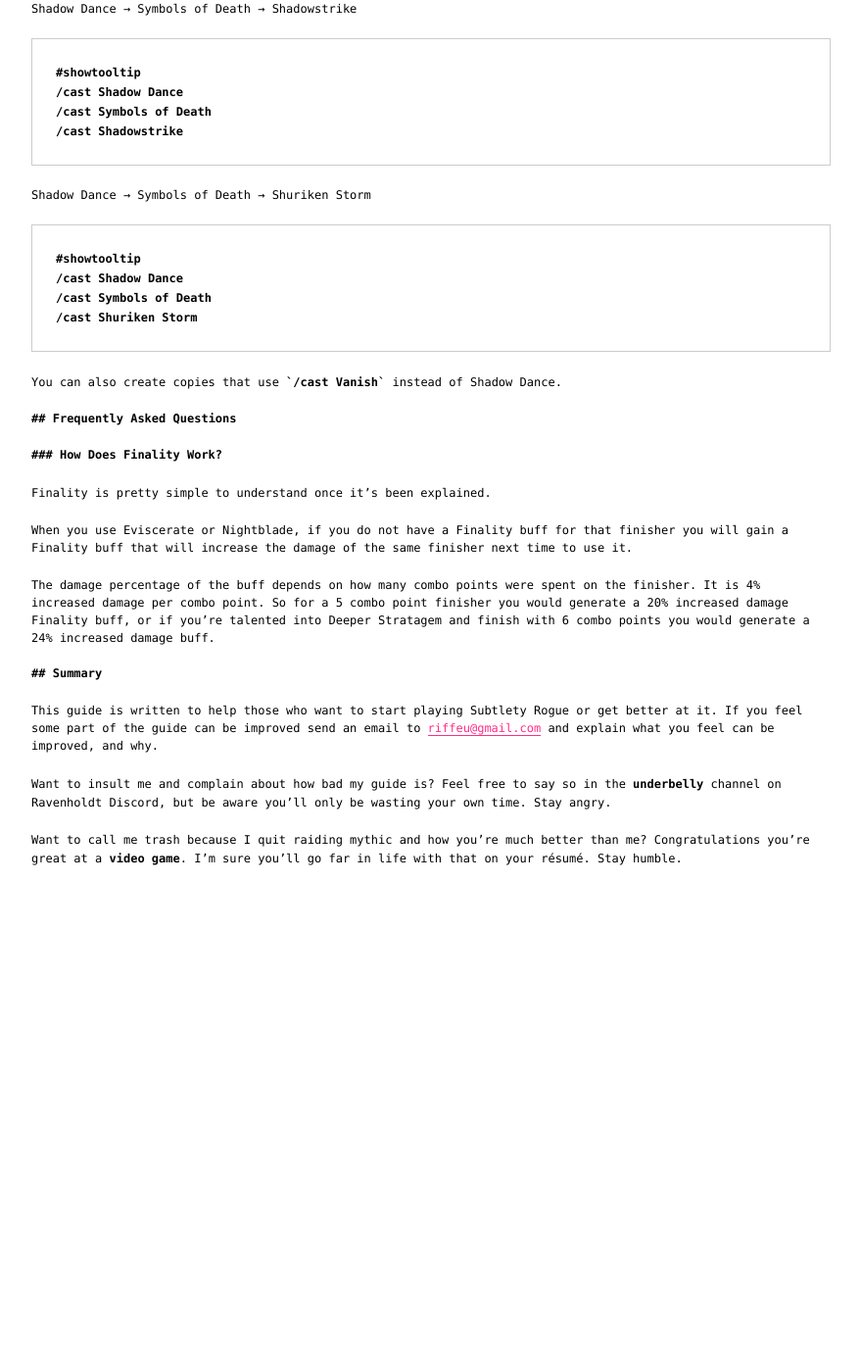
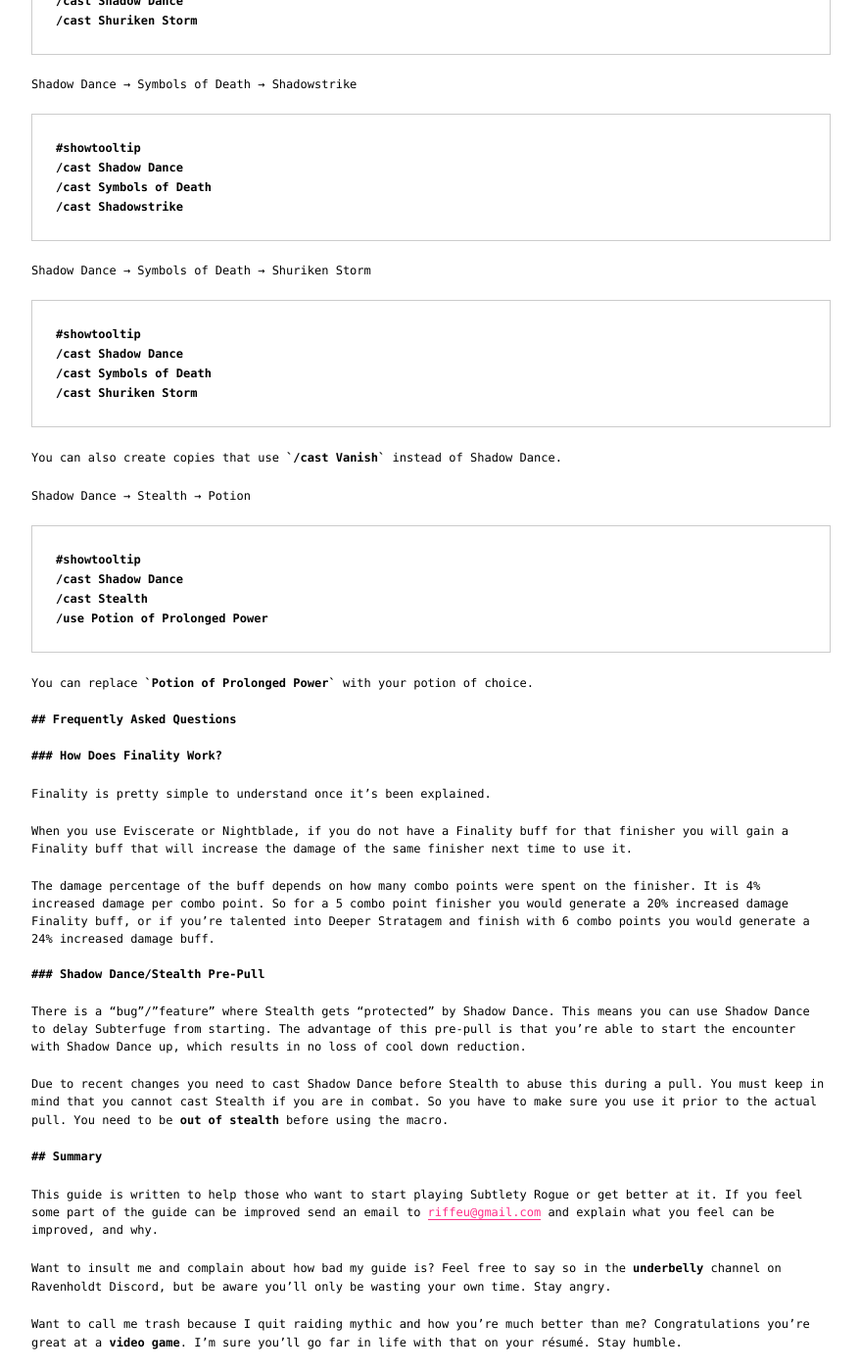
Before and after one commit to weakweak/riff.tf, a Jekyll site: the page built from index.md, in a window 1280 px wide and 1400 px high, scrolled down 5483 px. Shown: the whole window at 98% size, without its empty margins (200-1079 px from the left). Built offline with Jekyll 4.4.1, drawn with Linux system fonts in a browser that asks for light colours; our own code applies the rules of GitHub Pages for plain Markdown files; before the commit the page ends 6389 px from its top, so only the background shows below that; some of the changed text lies outside the part shown.

Commit message:
Add ShD/Stealth pre-pull details

```diff
--- a/index.md
+++ b/index.md
@@ -10,8 +10,8 @@
 I'll make a note of any changes to the guide and the date it was updated here if
 you want to come back in the future to check for changes.
 
-**Last updated: Monday, 15th April 2017 - Removed details about Anticipation bug
-due to it being fixed**
+**Last updated: Tuesday 23rd May 2017 - Added details about the Shadow
+Dance/Stealth pre-pull**
 
 <div id="toc"></div>
 
@@ -166,8 +166,13 @@
 ### Pre-Pull
 
 - Before the pull timer, Symbols of Death
-- 3 seconds on the pull timer, Symbols of Death
-- 1 second on the pull timer, Potion
+- 5 seconds on the pull timer, Symbols of Death, and then come out of stealth
+- 1 second on the pull timer, use Shadow Dance, Stealth, and Potion
+  macro<sup>2</sup>
+
+2: See [macros](#macros) for the Shadow Dance, Stealth, and Potion macro. More
+details about this can be found in the [FAQ
+section](#frequently-asked-questions).
 
 ### Pull
 
@@ -300,6 +305,15 @@
 
 You can also create copies that use `/cast Vanish` instead of Shadow Dance.
 
+Shadow Dance &rarr; Stealth &rarr; Potion
+
+    #showtooltip
+    /cast Shadow Dance
+    /cast Stealth
+    /use Potion of Prolonged Power
+
+You can replace `Potion of Prolonged Power` with your potion of choice.
+
 ## Frequently Asked Questions
 
 ### How Does Finality Work?
@@ -316,6 +330,18 @@
 talented into Deeper Stratagem and finish with 6 combo points you would generate
 a 24% increased damage buff.
 
+### Shadow Dance/Stealth Pre-Pull
+
+There is a "bug"/"feature" where Stealth gets "protected" by Shadow Dance. This
+means you can use Shadow Dance to delay Subterfuge from starting. The advantage
+of this pre-pull is that you're able to start the encounter with Shadow Dance
+up, which results in no loss of cool down reduction.
+
+Due to recent changes you need to cast Shadow Dance before Stealth to abuse this
+during a pull. You must keep in mind that you cannot cast Stealth if you are in
+combat. So you have to make sure you use it prior to the actual pull. You need
+to be **out of stealth** before using the macro.
+
 ## Summary
 
 This guide is written to help those who want to start playing Subtlety Rogue or
```
